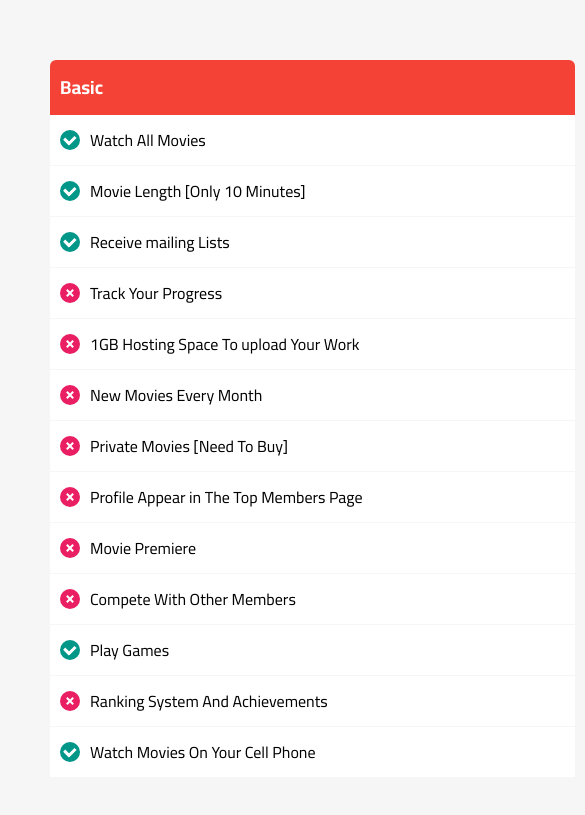
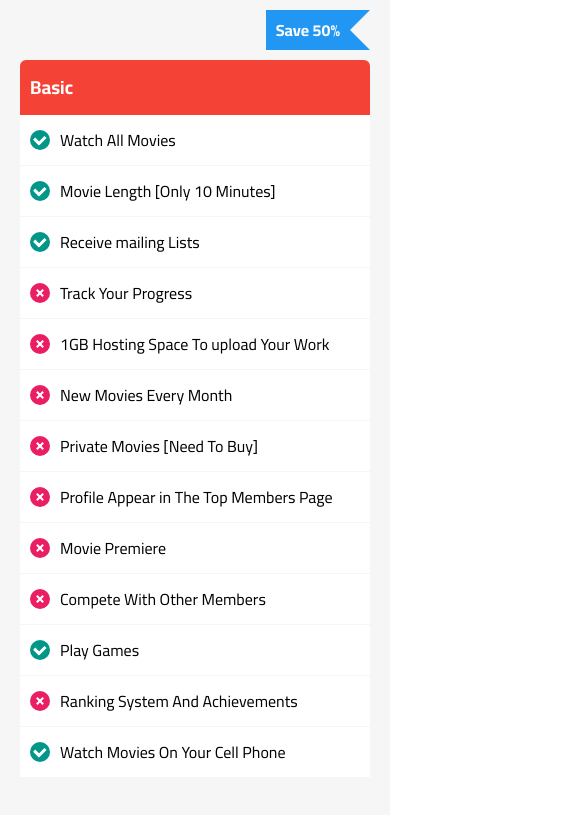
Before and after one commit to youssef7amdi/Features-Comparison-Boxes, a plain HTML site: page index.html in a window 390 px wide. Shown: the top 815 px of the page, 585 px wide, since content can reach past the window. Drawn offline with Linux system fonts and the light colour scheme.

Commit message:
Updating

```diff
--- a/css/main.css
+++ b/css/main.css
@@ -7,13 +7,20 @@ body {
   font-family: "Cairo", sans-serif;
 }
 .container {
-  width: 1169px;
+  max-width: 1169px;
   background-color: #f6f6f6;
   margin: 0 auto;
   position: relative;
   padding: 60px 50px 50px;
   display: flex;
   gap: 20px;
+}
+@media (max-width: 767px) {
+  .container {
+    flex-direction: column;
+    gap: 40px;
+    padding: 60px 20px 20px;
+  }
 }
 .container .save {
   position: absolute;
@@ -24,6 +31,11 @@ body {
   font-weight: bold;
   top: 10px;
   right: 50px;
+}
+@media (max-width: 767px) {
+  .container .save {
+    right: 20px;
+  }
 }
 .container .save::after {
   content: "";
```
